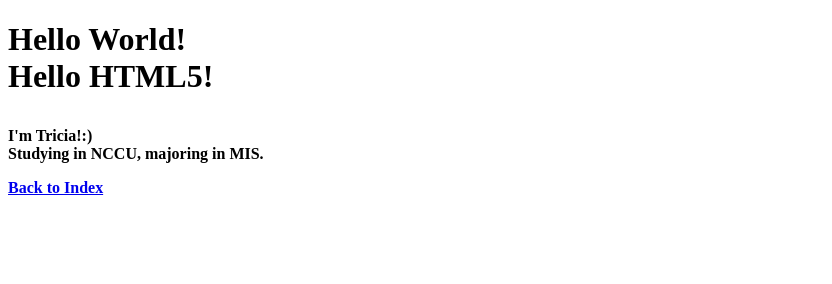
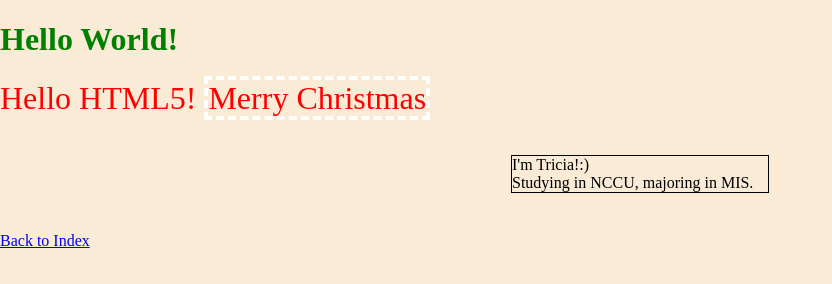
Before and after one commit to Tricianccu/templatemo_526_vanilla, a plain HTML site: page 109306083.html in a window 1280 px wide. Shown: the whole page, without its empty margins (0-832 px from the left). Drawn offline with Linux system fonts and the light colour scheme.

Commit message:
sixth commit

```diff
--- a/109306083.html
+++ b/109306083.html
@@ -3,11 +3,23 @@
 <head>
 	<title>109306083</title>
 </head>
+<link rel="stylesheet" type="text/css" href="style2.css">
 <body>
+	<div>
+	<h1>Hello World!</h1>
+	</div>
+	<div class="extra" style="color: red">
+	<h1>Hello HTML5! <span>Merry Christmas</span></h1>
+	</div>
+	<p>I'm Tricia!:)<br>
+	Studying in NCCU, majoring in MIS.</p>
+	<a href="https://tricianccu.github.io/templatemo_526_vanilla/">Back to Index</a>
+<!--
 <h1><b>Hello World!<br>
 <b>Hello HTML5!<p></h1>
 <b>I'm Tricia!:)<br>
 Studying in NCCU, majoring in MIS.<p>
 <a href="https://tricianccu.github.io/templatemo_526_vanilla/">Back to Index</a>
+-->
 </body>
 </html>
--- /dev/null
+++ b/style2.css
@@ -0,0 +1,27 @@
+body{
+	background-color: antiquewhite;
+	margin-right: auto;
+	margin-left: auto;
+}
+h1{
+	color: green;
+	font-weight: bold;
+}
+.extra h1{
+	color: inherit;
+	font-weight: inherit;
+}
+p{
+	border: 1px solid black;
+	margin-top: 3%;
+	margin-right: auto;
+	margin-bottom: 3%;
+	margin-left: auto;
+	width: 20%;
+	height: 3%;
+}
+span{
+	color: red;
+	border: 4px white;
+	border-style: dashed;
+}
```
